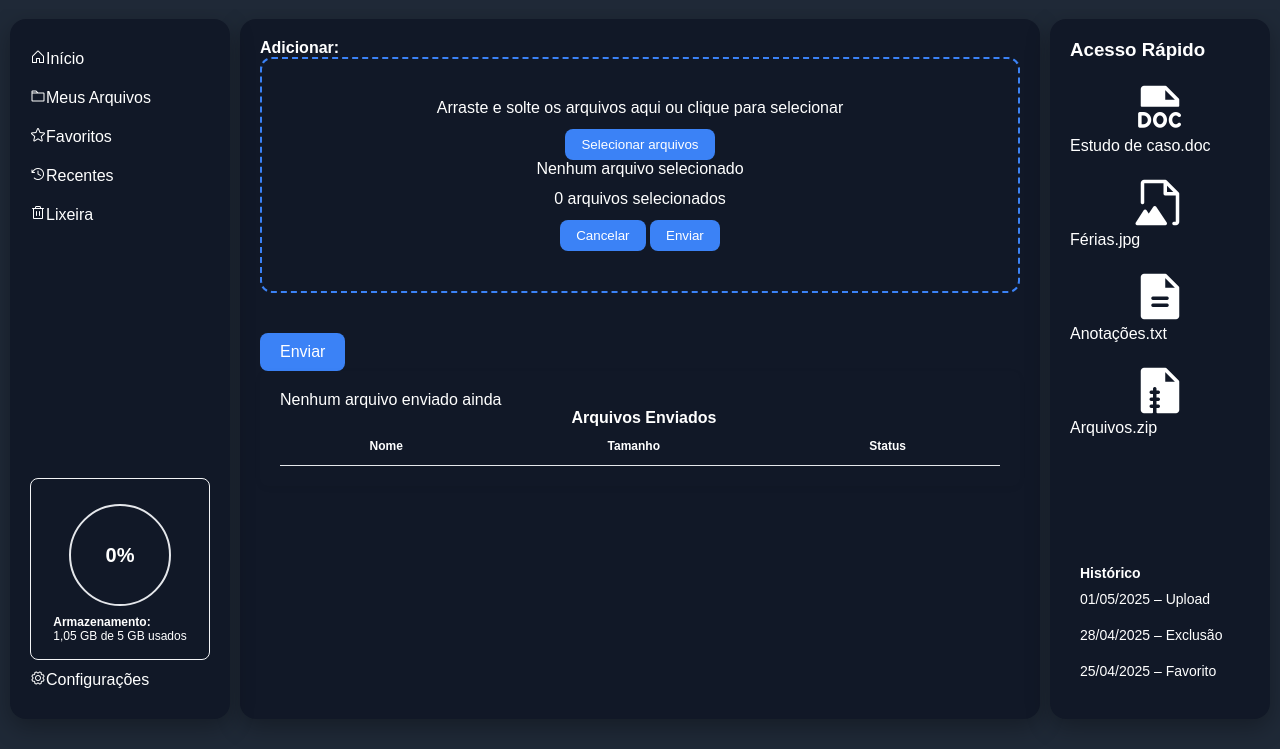
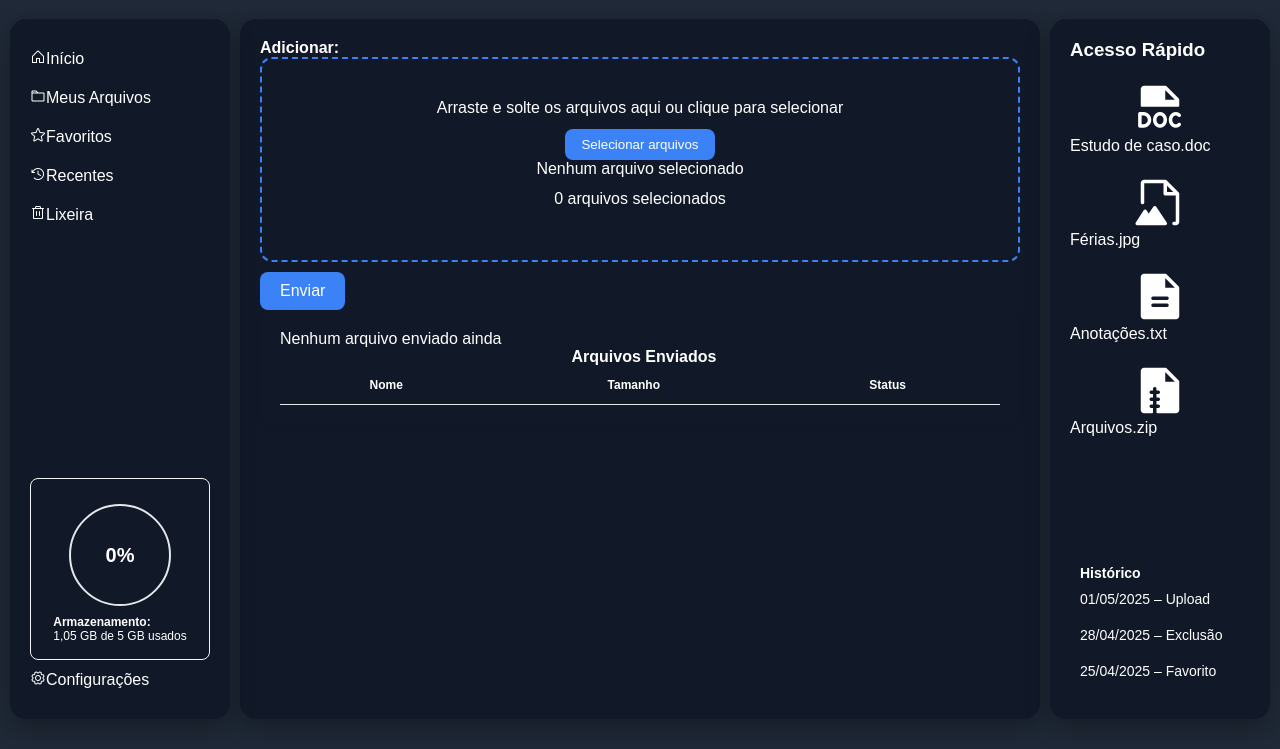
Before and after one commit to drihcs/Consumo-API-Smash-meu-drive, a plain HTML site: page dashboard.html in a window 1280 px wide. Shown: the part 51-800 px from the top of the page. Drawn offline with nearby package versions, Linux system fonts and the light colour scheme; a script that the page names is missing.

Commit message:
corrigindo erros

```diff
--- a/dashboard.html
+++ b/dashboard.html
@@ -123,11 +123,6 @@
         </div>
       </div>
 
-      <div class="card-footer">
-        <button class="secondary-button" id="cancelButton" disabled>Cancelar</button>
-        <button class="primary-button" id="uploadButton" onclick="upload()">Enviar</button>
-      </div>
-
       <div class="upload-status" id="uploadStatus" style="display: none;">
         <p id="statusText"></p>
       </div>
@@ -186,7 +181,7 @@
     </div>
   </aside>
   </div>
-  <script type="module" src="app.js"></script>
+  <script type="module" src="./app.js"></script>
   <script type="module" src="./src/assets/js/smash-uploader.js"></script>
   <script type="module" src="./src/assets/js/dashboard.js"></script>
   <script type="module" src="./src/assets/js/toggle-dashboard.js"></script>
--- a/src/assets/css/dashboard.css
+++ b/src/assets/css/dashboard.css
@@ -346,7 +346,7 @@ circle {
   background-color: var(#3b82f6); /* Ou adaptar para tema escuro depois */
   text-align: center;
   padding: 40px 20px;
-  margin-bottom: 20px;
+  margin-bottom: 10px;
   transition: 0.3s;
 }
 
@@ -370,12 +370,11 @@ circle {
 }
 
 .upload-area button:hover {
-  background-color: #2563eb;
-  /* Cor de hover do botão */
+  background-color: #2563eb;  /* Cor de hover do botão */
 }
 
 .upload-actions {
-  margin-top: 20px;
+  margin-top: 0px;
   text-align: center;
 }
 
```
